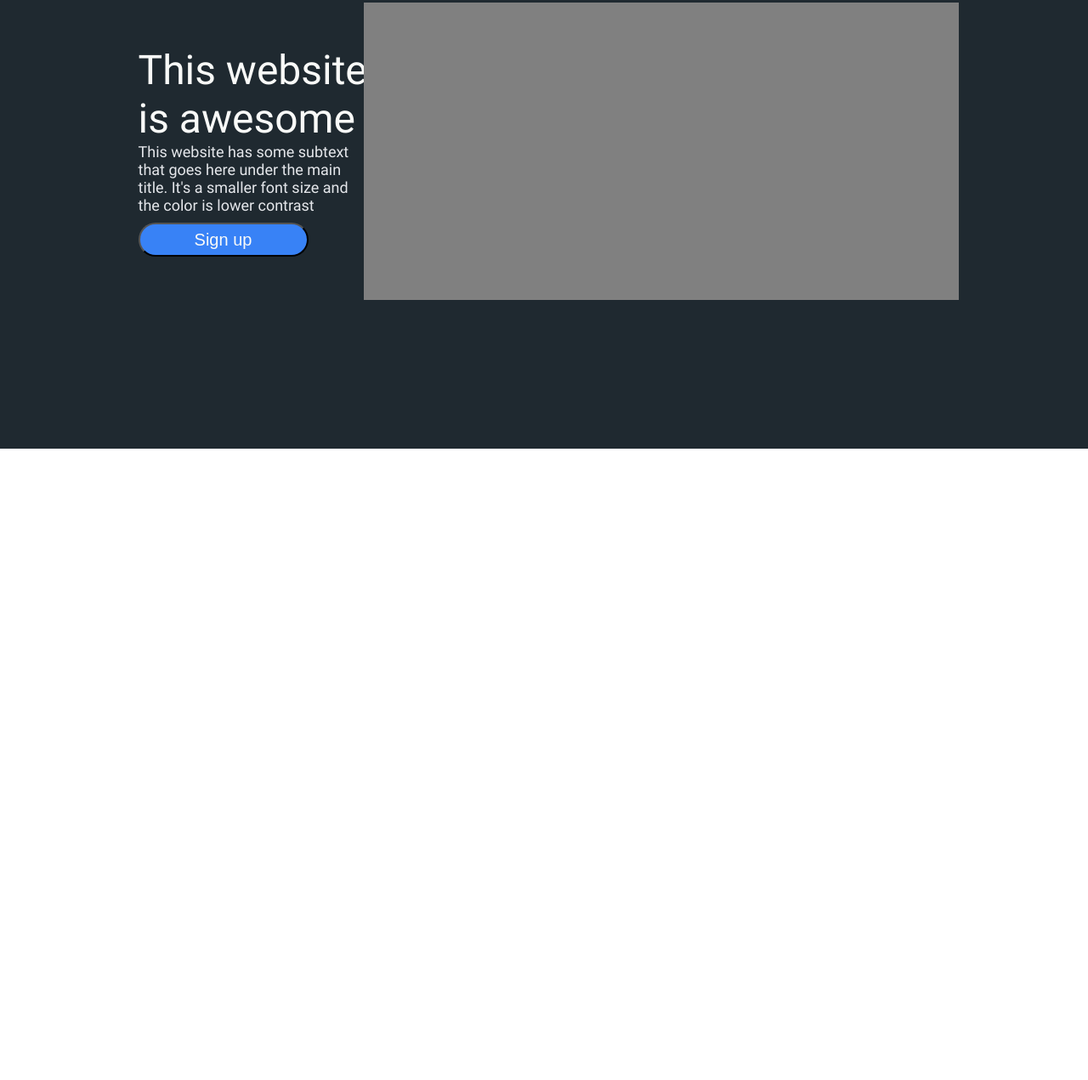
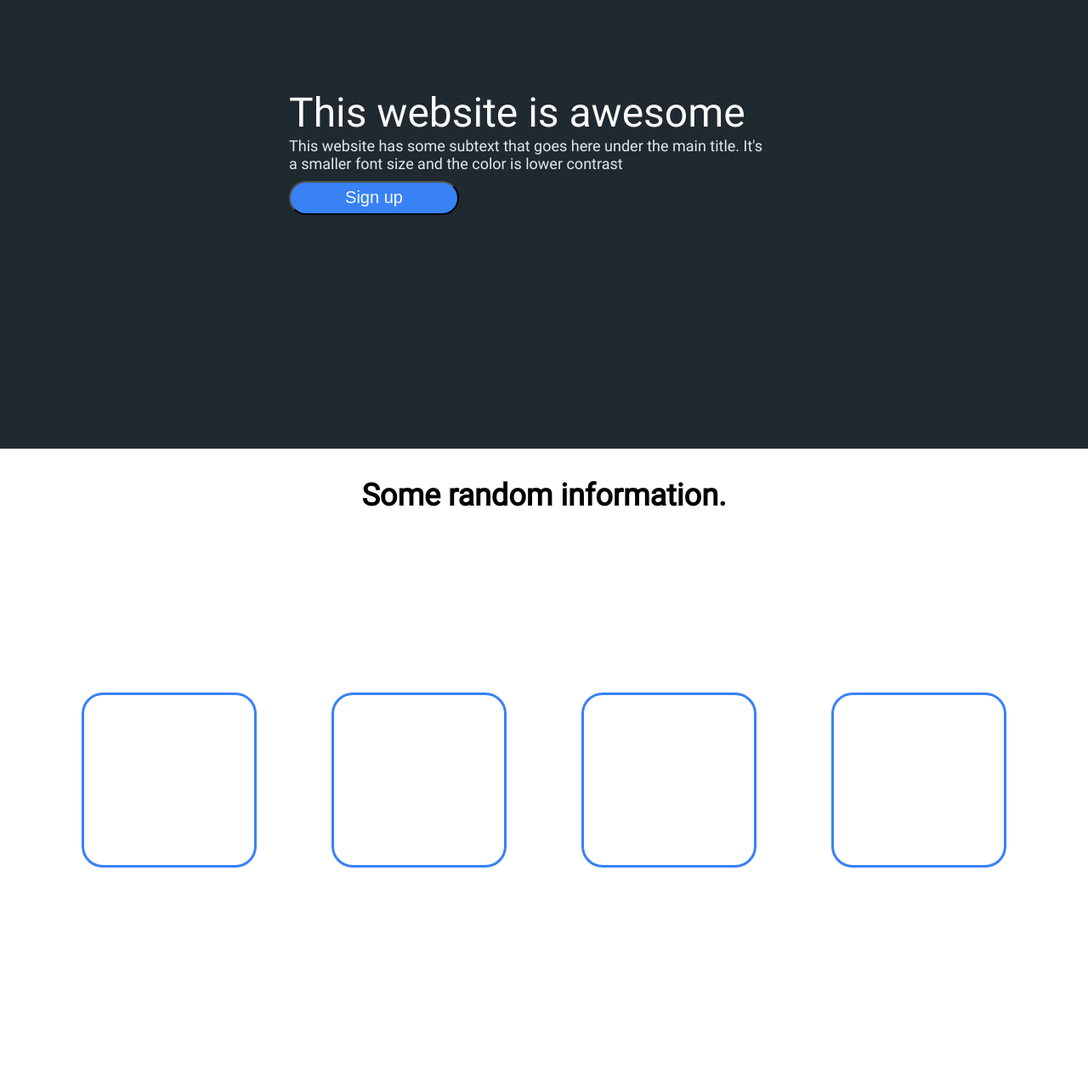
Before and after one commit to alexconecko/TOP_projects, a plain HTML site: page landing-page/index.html in a window 1280 px wide. Shown: the part 222-1493 px from the top of the page at 85% size. Before the commit the page ends 800 px from the top, so only its background shows below. Drawn offline with Linux system fonts and the light colour scheme.

Commit message:
scratch that placeholder image cannot be implemented at this time
started work on the random information section

need to work on adding subtext and formatting it into the div

```diff
--- a/landing-page/index.html
+++ b/landing-page/index.html
@@ -24,7 +24,17 @@
             the color is lower contrast
         </span>
         <button class="sign-up">Sign up</button>
-        <div id="first-bar"><span class="image"></span></div>
+    </div>
+
+    <div>
+        <span class="random-title">Some random information.</span>
+    </div>
+
+    <div id="random">
+        <span class="box"></span>
+        <span class="box"></span>
+        <span class="box"></span>
+        <span class="box"></span>
     </div>
 
 </html>
--- a/landing-page/style.css
+++ b/landing-page/style.css
@@ -51,14 +51,14 @@ a {
 }
 
 #first-bar .title {
-    width: 270px;
+    width: 600px;
     font-family: Roboto;
     font-size: 48px;
     color: #F9FAF8;
 }
 
 #first-bar .subtext {
-    width: 270px;
+    width: 570px;
     font-family: Roboto;
     font-size: 18px;
     color: #E5E7EB;
@@ -76,10 +76,30 @@ a {
     margin-top: 10px;
 }
 
-.image {
-    width: 700px;
-    height: 350px;
-    background-color: gray;
+.random-title {
+    width: auto;
+    height: 50px;
     display: flex;
-    margin-left: auto;
+    justify-content: center;
+    align-items: center;
+    padding: 40px;
+    font-size: 36px;
+    font-weight: bolder;
+    margin-bottom: -80px;
 }
+
+#random {
+    width: auto;
+    height: 700px;
+    display: flex;
+    justify-content: space-evenly;
+    align-items: center;
+}
+
+#random .box {
+    width: 200px;
+    height: 200px;
+    border-radius: 25px;
+    border-style: solid;
+    border-color: #3882F6;
+}
```
